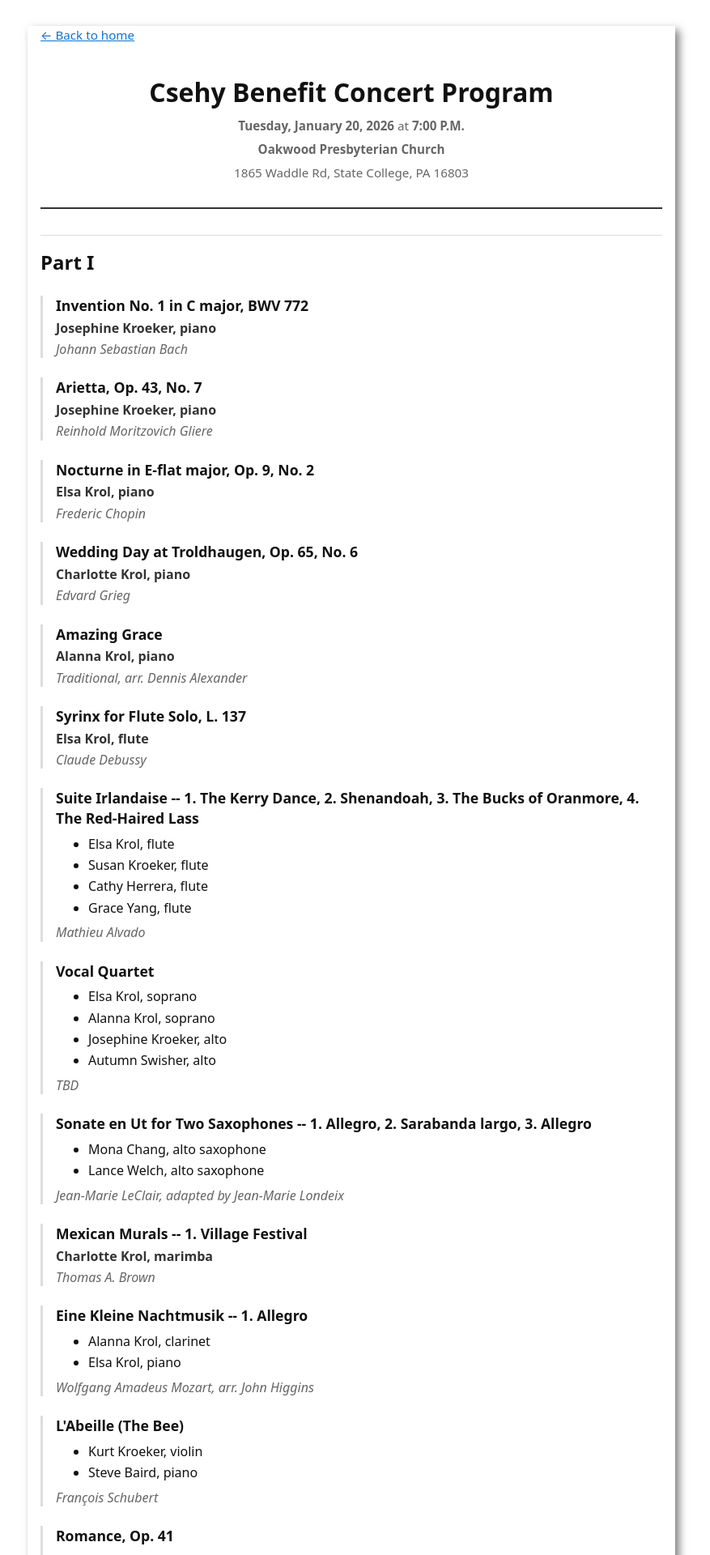
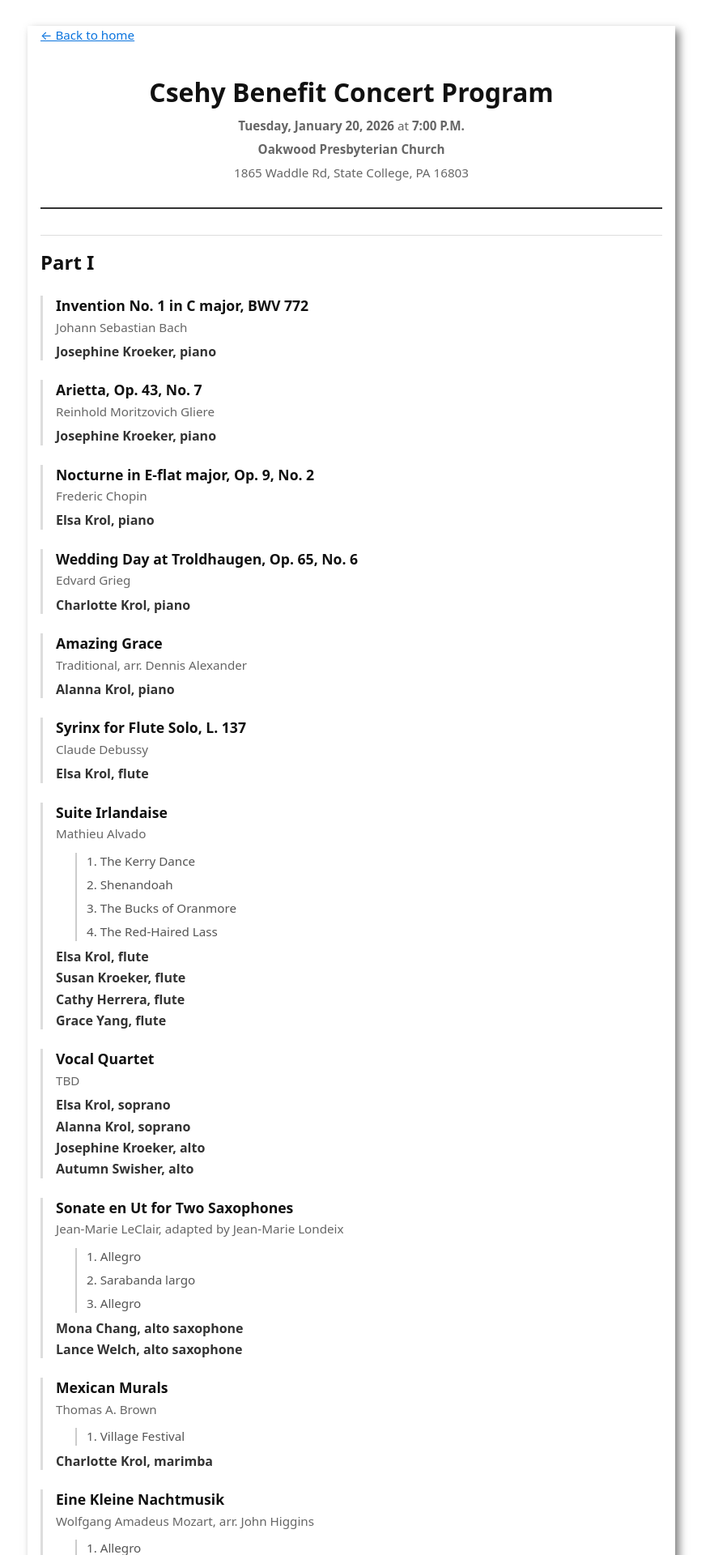
Before and after one commit to KurtKroeker/csehy-fundraising, a Jekyll site: the page built from program.md, in a window 1280 px wide. Shown: the top 1920 px of the page at 81% size, without its empty margins (206-1083 px from the left). Built offline with Jekyll 4.4.1, drawn with Linux system fonts in a browser that asks for light colours; some of the changed text lies outside the part shown.

Commit message:
handle multiple movements, performers

```diff
--- a/_layouts/program.html
+++ b/_layouts/program.html
@@ -51,18 +51,36 @@
       font-size: 1.1em;
     }
 
-    .program-item .performer {
-      font-weight: 600;
-      color: #333;
+    .program-item .composer {
+      color: #666;
       margin: 0.25rem 0;
+      font-size: 0.95em;
     }
 
     .program-item .performers-list {
       margin: 0.5rem 0;
+      list-style-type: none;
+      padding-left: 0;
     }
 
     .program-item .performers-list li {
       margin: 0.25rem 0;
+      font-weight: 600;
+      color: #333;
+    }
+
+    .program-item .movements {
+      margin: 0.75rem 0 0.5rem 1.5rem;
+      list-style-type: none;
+      padding-left: 0;
+      border-left: 2px solid #ccc;
+      padding-left: 0.75rem;
+    }
+
+    .program-item .movements li {
+      margin: 0.5rem 0;
+      color: #555;
+      font-size: 0.95em;
     }
 
     .program-item .accompaniment {
@@ -117,8 +135,16 @@
               <div class="program-item">
                 <h3>{{ item.title }}</h3>
 
-                {% if item.performer %}
-                  <div class="performer">{{ item.performer }}</div>
+                {% if item.composer %}
+                  <div class="composer">{{ item.composer }}</div>
+                {% endif %}
+
+                {% if item.movements %}
+                  <ul class="movements">
+                    {% for movement in item.movements %}
+                      <li>{{ movement.title }}</li>
+                    {% endfor %}
+                  </ul>
                 {% endif %}
 
                 {% if item.performers %}
```
Also changed, not shown: _data/program.yml (+45 -25 lines).
